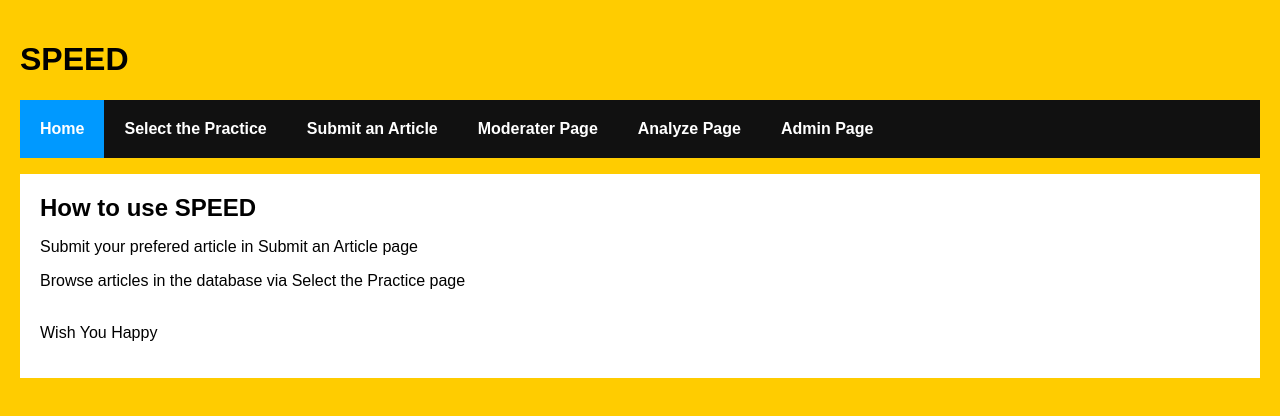
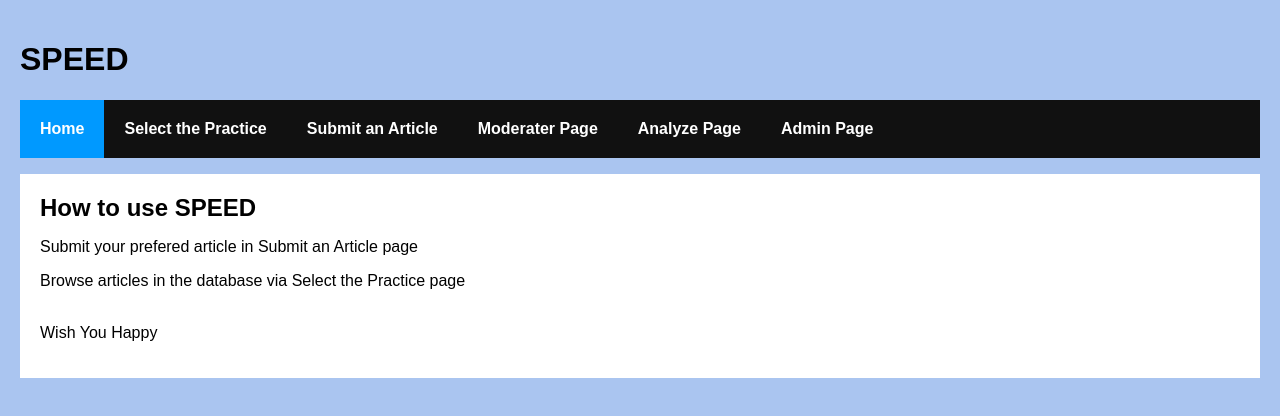
Before and after one commit to Haiji-xf/2022S1CISEGROUP8, a React (Create React App) app in the folder frontend/: page / in a window 1280 px wide. Shown: the top 416 px of the page. Built offline with nearby package versions, Linux system fonts and the light colour scheme.

Commit message:
change bg

```diff
--- a/frontend/src/index.css
+++ b/frontend/src/index.css
@@ -1,5 +1,5 @@
 body {
-  background-color: #FFCC00;
+  background-color: #aac5f0;
   padding: 20px;
   margin: 0;
 }
```
